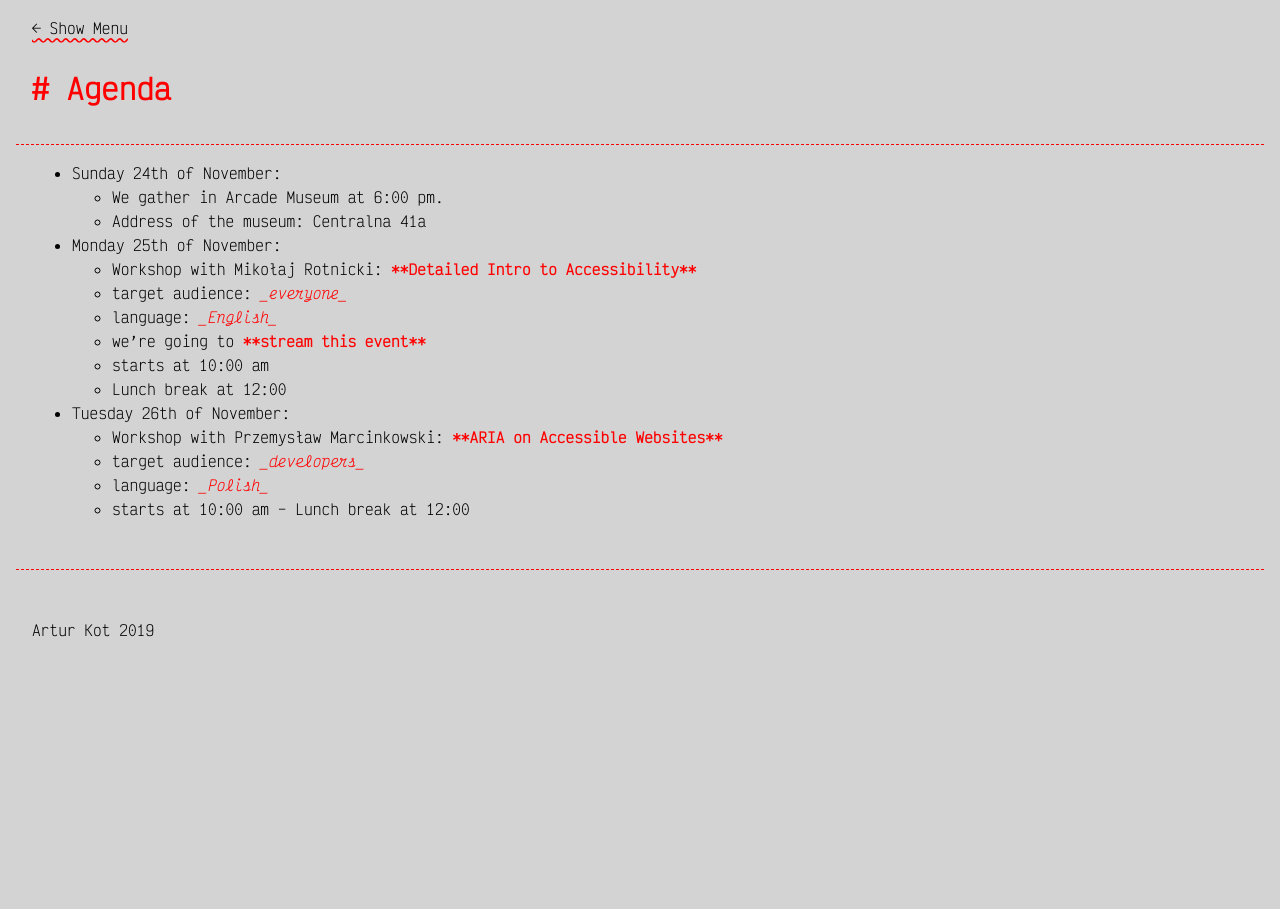
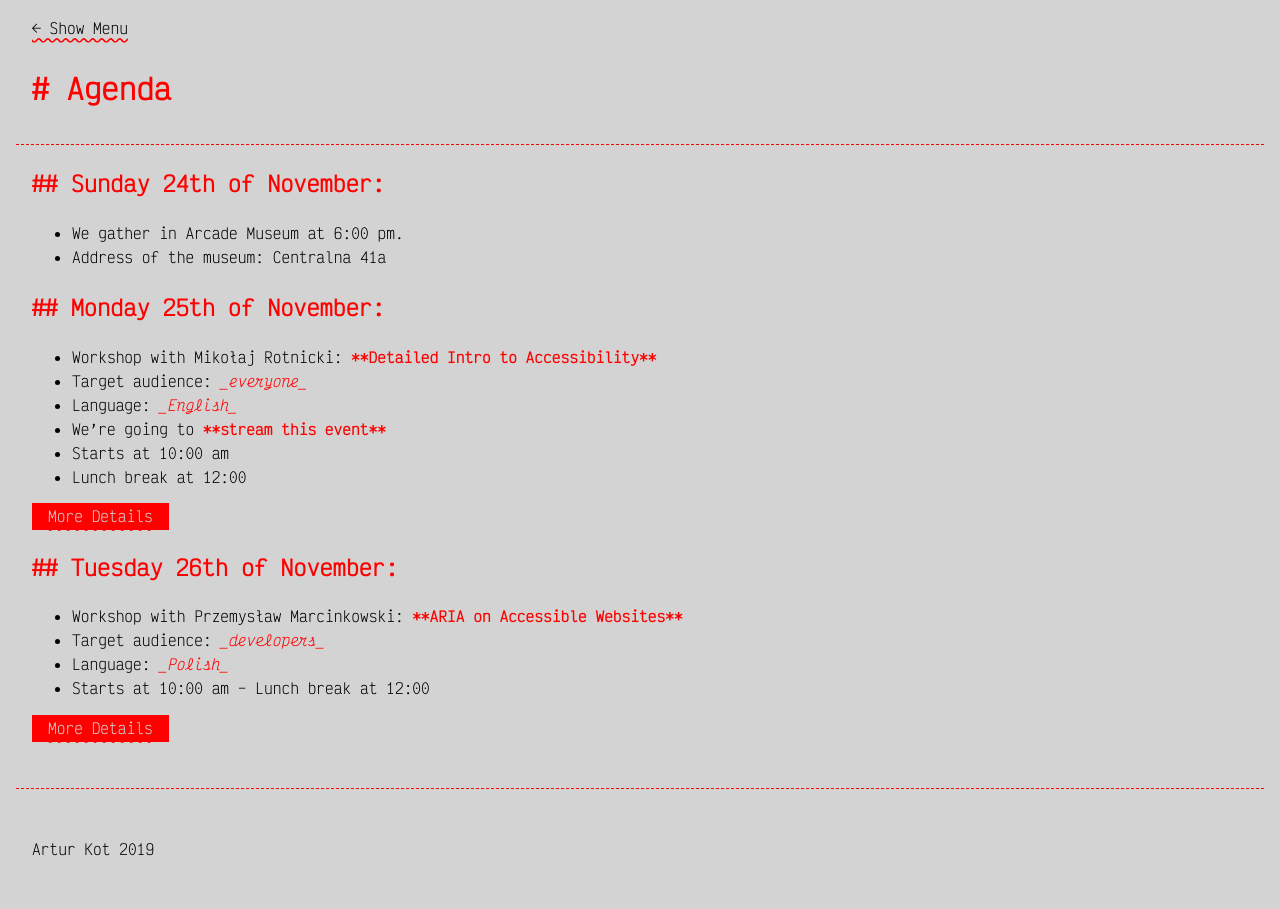
Before and after one commit to xfiveco/xfive-days-2019, a Jekyll site: the page built from agenda.md, in a window 1280 px wide. Built offline with Jekyll 4.4.1, drawn with Linux system fonts in a browser that asks for light colours.

Commit message:
Update Agenda layout, add links to detail pages

```diff
--- a/agenda.md
+++ b/agenda.md
@@ -3,21 +3,28 @@ layout: default
 title: Agenda
 ---
 
-* Sunday 24th of November:
-    - We gather in Arcade Museum at 6:00 pm.
-    - Address of the museum: Centralna 41a
+## Sunday 24th of November:
 
-* Monday 25th of November:
-    - Workshop with Mikołaj Rotnicki: **Detailed Intro to Accessibility**
-    - target audience: *everyone*
-    - language: *English*
-    - we're going to **stream this event**
-    - starts at 10:00 am
-    - Lunch break at 12:00
+- We gather in Arcade Museum at 6:00 pm.
+- Address of the museum: Centralna 41a
 
-* Tuesday 26th of November:
-    - Workshop with Przemysław Marcinkowski: **ARIA on Accessible Websites**
-    - target audience: *developers*
-    - language: *Polish*
-    - starts at 10:00 am
-    – Lunch break at 12:00
+## Monday 25th of November:
+
+- Workshop with Mikołaj Rotnicki: **Detailed Intro to Accessibility**
+- Target audience: *everyone*
+- Language: *English*
+- We're going to **stream this event**
+- Starts at 10:00 am
+- Lunch break at 12:00
+
+<a href="{{ site.baseurl }}/first-day.html" class="button">More Details</a>
+
+## Tuesday 26th of November:
+
+- Workshop with Przemysław Marcinkowski: **ARIA on Accessible Websites**
+- Target audience: *developers*
+- Language: *Polish*
+- Starts at 10:00 am
+– Lunch break at 12:00
+
+<a href="{{ site.baseurl }}/second-day.html" class="button">More Details</a>
```
